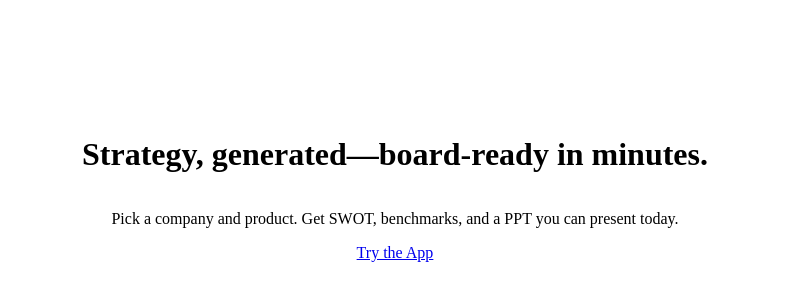
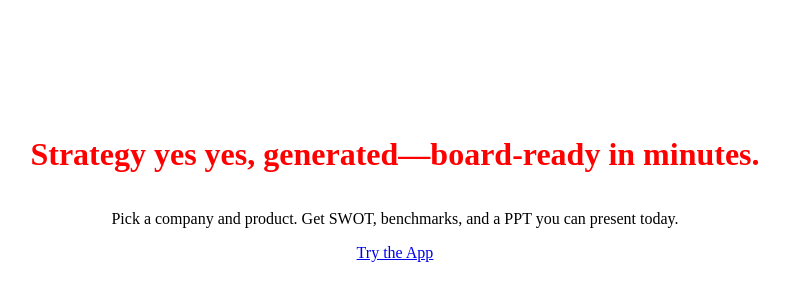
Before and after one commit to goodblue71-Strat/goodblue-web, a Next.js app: page / in a window 1280 px wide. Shown: the part 220-520 px from the top of the page, without its empty margins (245-1034 px from the left). Built offline with nearby package versions, Linux system fonts and the light colour scheme; no server answers.

Commit message:
Update page.tsx

```diff
--- a/app/page.tsx
+++ b/app/page.tsx
@@ -5,11 +5,9 @@ export default function Home() {
 
   return (
     <main className="flex flex-col items-center justify-center min-h-screen text-center space-y-6 p-8">
-    <div className="text-red-600">
-      <h1 className="!text-red-600 text-5xl font-bold">
-        Strategy, generated—board-ready in minutes.
-      </h1>
-    </div>
+    <h1 style={{ color: "red" }} className="text-5xl font-bold">
+  Strategy yes yes, generated—board-ready in minutes.
+   </h1>
       <p className="text-lg text-gray-600 max-w-lg">
         Pick a company and product. Get SWOT, benchmarks, and a PPT you can present today.
       </p>
```
